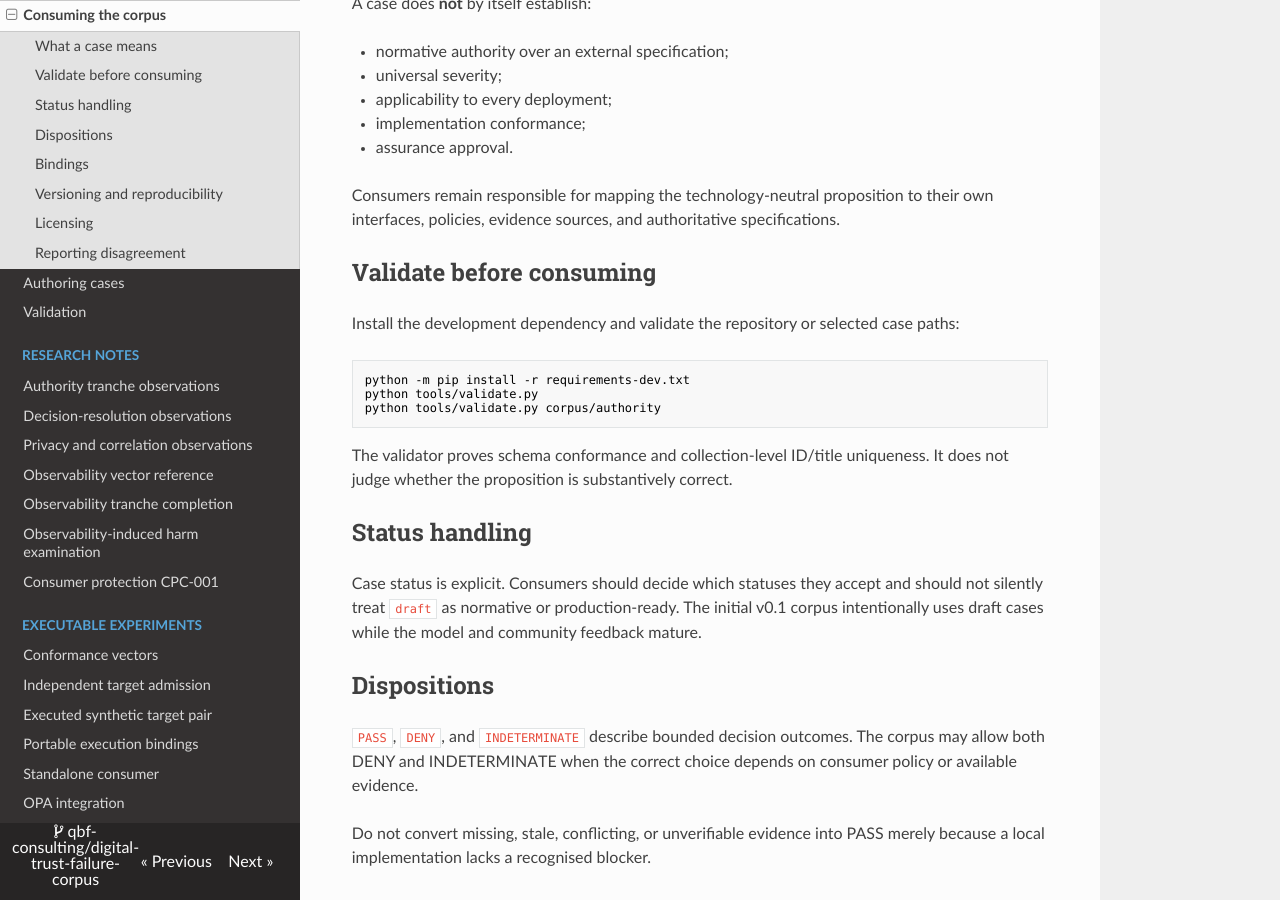
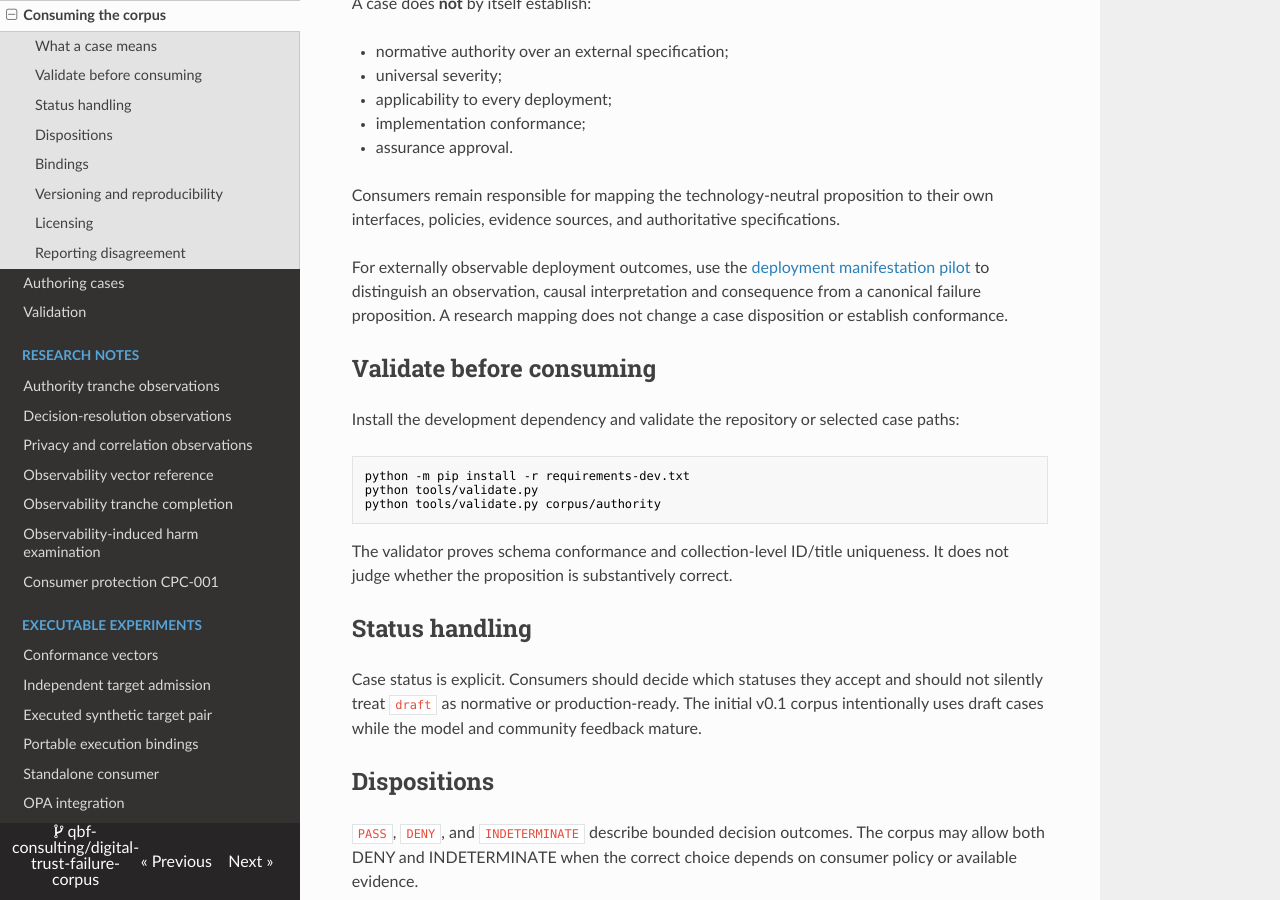
Before and after one commit to qbf-consulting/digital-trust-failure-corpus, an MkDocs documentation site: the page built from docs/consuming-the-corpus.md, in a window 1280 px wide and 900 px high, scrolled down 392 px. Built offline with MkDocs 1.6.1, drawn with Linux system fonts in a browser that asks for light colours; nearby versions of some CDN libraries.

Commit message:
docs: connect manifestation research to adopter guidance (#134)
Signed-off-by: sankarshan <1469458+sankarshanmukhopadhyay@users.noreply.github.com>

```diff
--- a/docs/consuming-the-corpus.md
+++ b/docs/consuming-the-corpus.md
@@ -15,6 +15,8 @@ A case does **not** by itself establish:
 - assurance approval.
 
 Consumers remain responsible for mapping the technology-neutral proposition to their own interfaces, policies, evidence sources, and authoritative specifications.
+
+For externally observable deployment outcomes, use the [deployment manifestation pilot](deployment-manifestation-pilot.md) to distinguish an observation, causal interpretation and consequence from a canonical failure proposition. A research mapping does not change a case disposition or establish conformance.
 
 ## Validate before consuming
 
```
